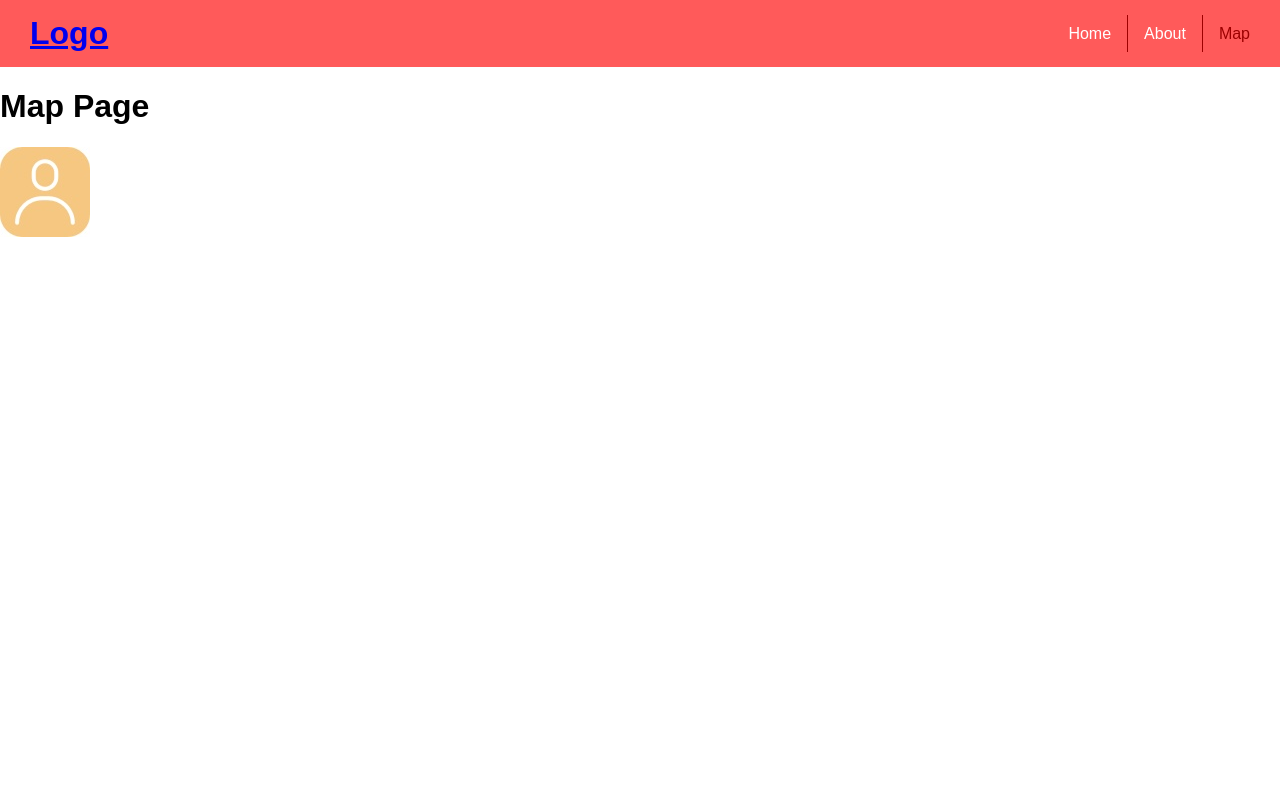
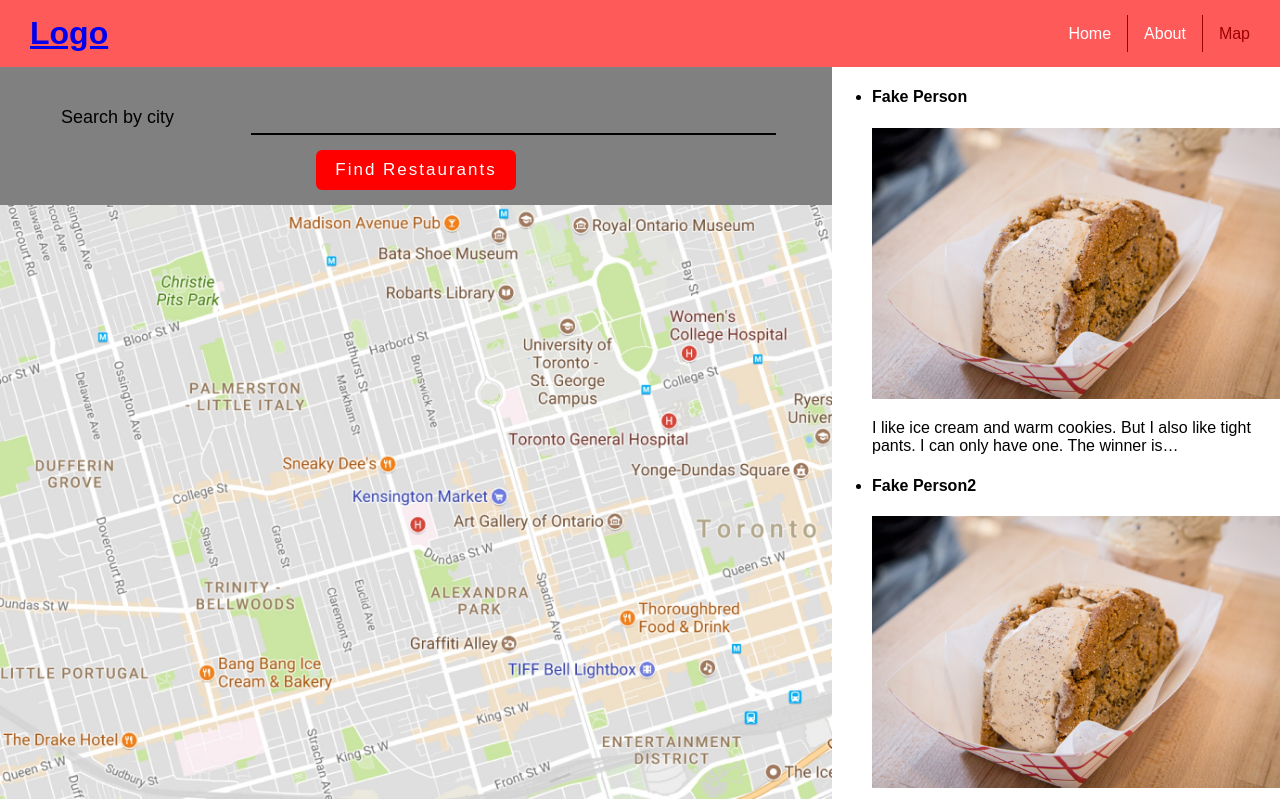
Before and after one commit to tylercameron/foodME, a React (Create React App) app: page /map in a window 1280 px wide. Shown: the top 801 px of the page. Built offline with nearby package versions, Linux system fonts and the light colour scheme.

Commit message:
add temp content and base styles

```diff
--- a/src/components/Map.js
+++ b/src/components/Map.js
@@ -1,15 +1,112 @@
 import React, { Component } from 'react';
-import user from '../assets/user.jpg';
+import reviews from '../fakeData/reviews';
+
+import styled from 'styled-components';
+
+// import user from '../assets/user.jpg';
+import icecream from '../assets/icecream.jpg';
+import map from '../assets/map@2x.jpg';
 
 class Map extends Component {
+    reviewTiles() {
+        const restaurantName = "Bang Bang Ice Cream & Bakery";
+        const restaurantReviews = reviews.filter((store) => (store.place === restaurantName));
+        const tiles = restaurantReviews.map((review, index) => (
+            <li key={index}>
+                <h4>{review.user}</h4>
+                <div className="img-cont"><Img src={icecream} alt=""/></div>
+                <p>{review.description}</p>
+            </li>
+        ))
+        return tiles;
+    }
+
     render() {
         return (
-            <div>
-                <h1>Map Page</h1>
-                <img src={user} alt="user" />
-            </div>
+            <Container>
+                <MainContent>
+                    <SearchContainer>
+                        <Form action="" method="get">
+                            <InputContainer>
+                                <Label htmlFor="city">Search by city</Label>
+                                <Input type="text" id="city"/>
+                            </InputContainer>
+                            <Button type="submit">Find Restaurants</Button>
+                        </Form>
+                    </SearchContainer>
+                    <div className="map-container"><Img src={map} alt="Map"/></div>
+                </MainContent>
+                <SideBar>
+                    <ul>
+                        {this.reviewTiles()}
+                    </ul>
+                </SideBar>
+            </Container>
         )
     }
 }
 
 export default Map;
+
+const Container = styled.div`
+    display: flex;
+    flex-direction: row;
+`;
+
+const MainContent = styled.div`
+    width: 65%;
+`;
+
+const SearchContainer = styled.div`
+    background: grey;
+`;
+
+const Img = styled.img`
+    max-width: 100%;
+`;
+
+const SideBar = styled.div`
+    width: 35%;
+`;
+
+const Form = styled.form`
+    display: flex;
+    flex-direction: column;
+    align-content: center;
+`;
+
+const InputContainer = styled.div`
+    display: flex;
+    justify-content: space-around;
+    margin: 35px 20px 15px;
+`;
+
+const Label = styled.label`
+    padding: 5px;
+    font-size: 18px;
+`;
+
+const Input = styled.input`
+    background: none;
+    border: none;
+    border-bottom: 2px solid black;
+    width: 65%;
+    padding: 5px;
+    font-size: 18px;
+    letter-spacing: 1px;
+`;
+
+const Button = styled.button`
+    width: 200px;
+
+    background: red;
+    border: none;
+    border-radius: 6px;
+    margin: 0 auto 15px;
+    padding: 10px 10px;
+    color: white;
+    font-size: 17px;
+    letter-spacing: 2px;
+
+    cursor: pointer;
+`;
```
Also changed, not shown: src/assets/map.jpg (added), src/assets/map@2x.jpg (added).
